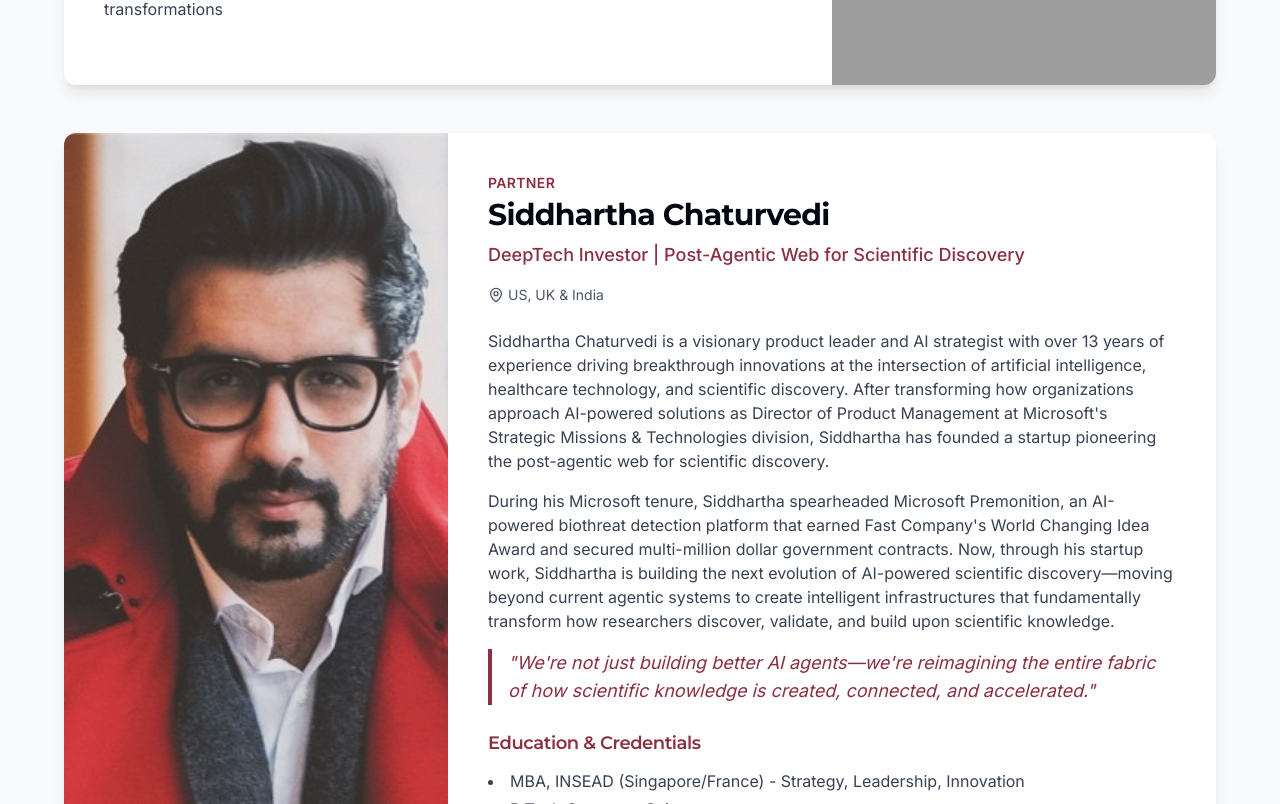
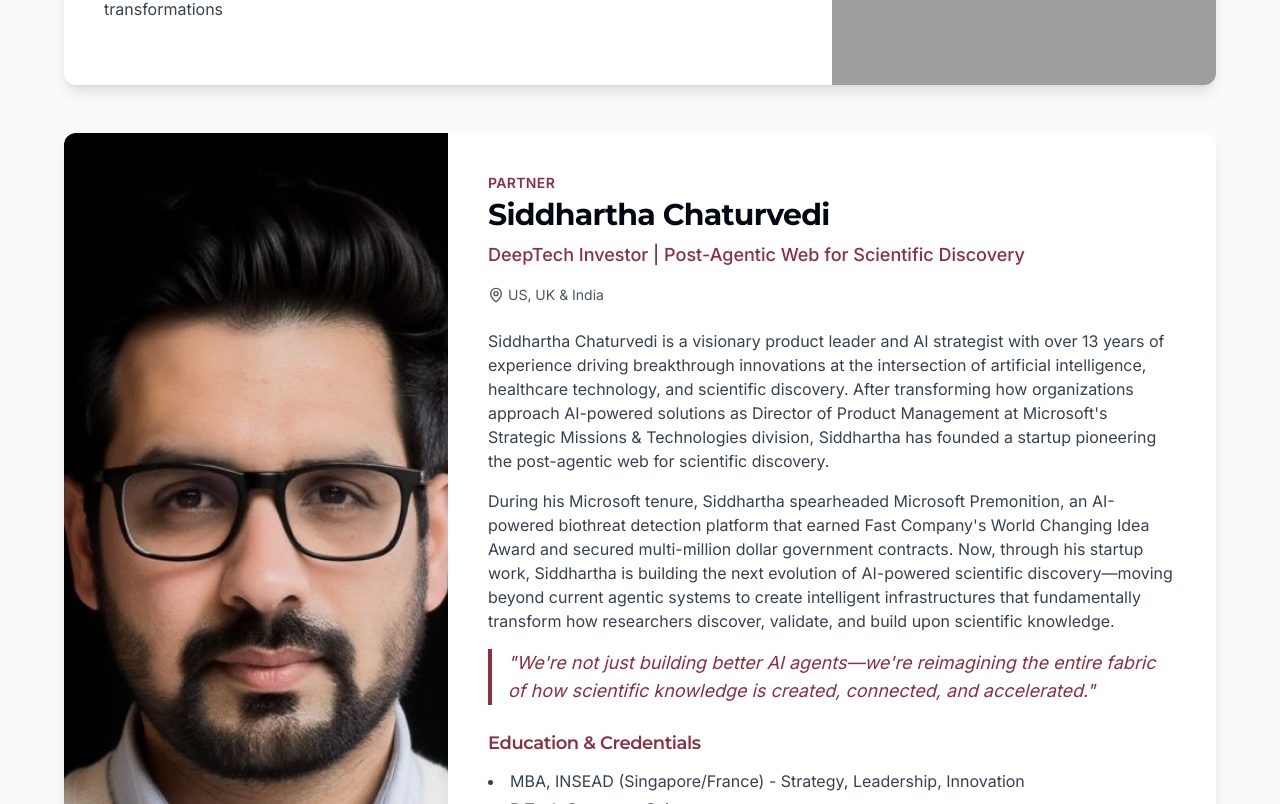
Before and after one commit to stratcorpai/stratcorpai, a React (Vite) app: page / in a window 1280 px wide. Shown: the part 6316-7120 px from the top of the page. Built offline with nearby package versions, Linux system fonts and the light colour scheme; grey boxes are pictures that could not be loaded.

Commit message:
Update Siddhartha's profile picture
Replaced Siddhartha's profile picture with the provided image in TeamData.ts.

```diff
--- a/src/components/team/TeamData.ts
+++ b/src/components/team/TeamData.ts
@@ -1,3 +1,4 @@
+
 export const teamMembers = [
   {
     role: "CEO & Founder",
@@ -68,7 +69,7 @@ export const teamMembers = [
     name: "Siddhartha Chaturvedi",
     title: "DeepTech Investor | Post-Agentic Web for Scientific Discovery",
     location: "US, UK & India",
-    image: "/lovable-uploads/01bea518-1dfa-435c-8fe4-3859f20e679b.png",
+    image: "/lovable-uploads/01757bae-1ff3-4788-a9af-1f8c98a5cef8.png",
     description: [
       "Siddhartha Chaturvedi is a visionary product leader and AI strategist with over 13 years of experience driving breakthrough innovations at the intersection of artificial intelligence, healthcare technology, and scientific discovery. After transforming how organizations approach AI-powered solutions as Director of Product Management at Microsoft's Strategic Missions & Technologies division, Siddhartha has founded a startup pioneering the post-agentic web for scientific discovery.",
       "During his Microsoft tenure, Siddhartha spearheaded Microsoft Premonition, an AI-powered biothreat detection platform that earned Fast Company's World Changing Idea Award and secured multi-million dollar government contracts. Now, through his startup work, Siddhartha is building the next evolution of AI-powered scientific discovery—moving beyond current agentic systems to create intelligent infrastructures that fundamentally transform how researchers discover, validate, and build upon scientific knowledge."
```
Also changed, not shown: public/lovable-uploads/01757bae-1ff3-4788-a9af-1f8c98a5cef8.png (added).
